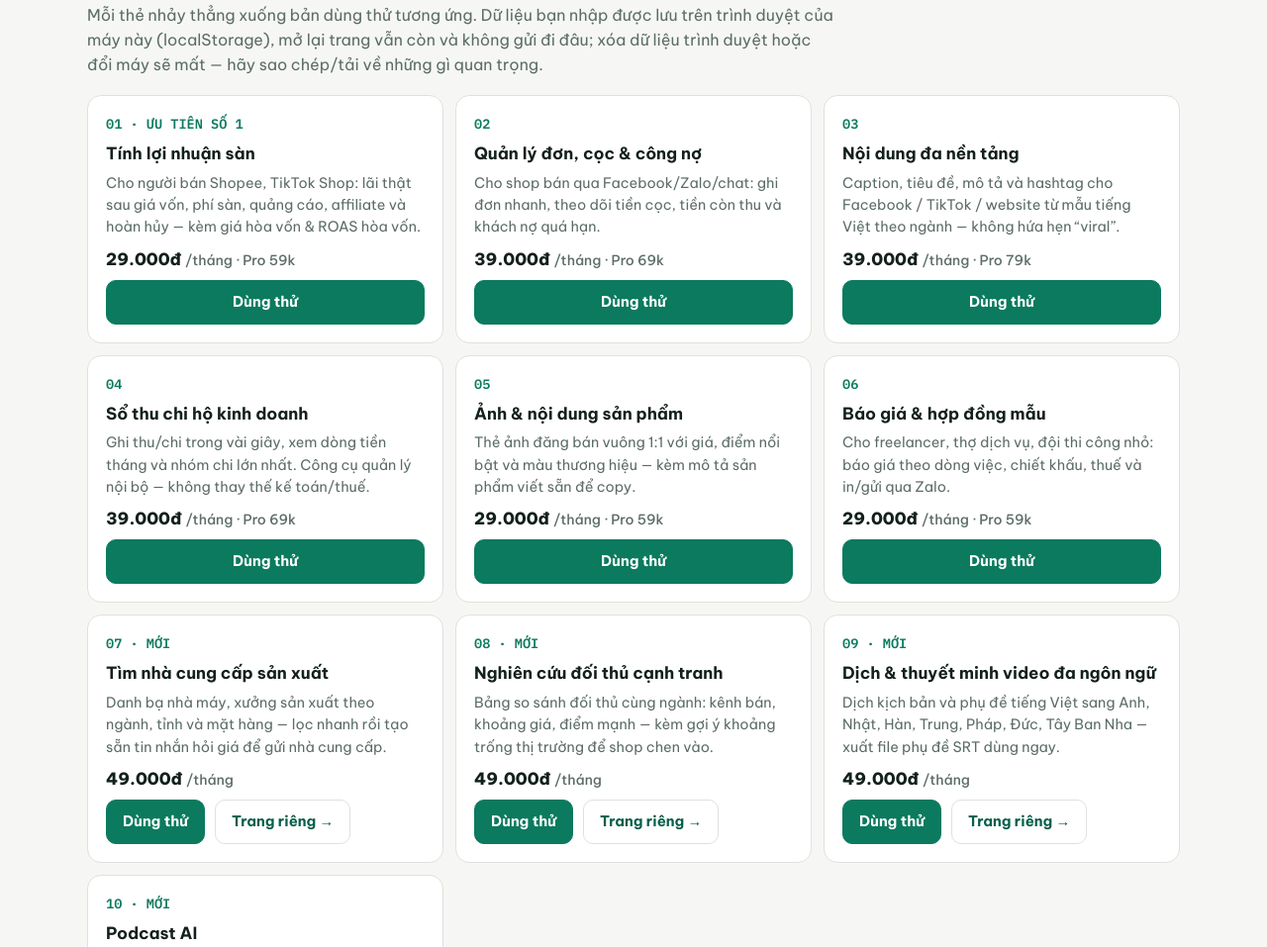
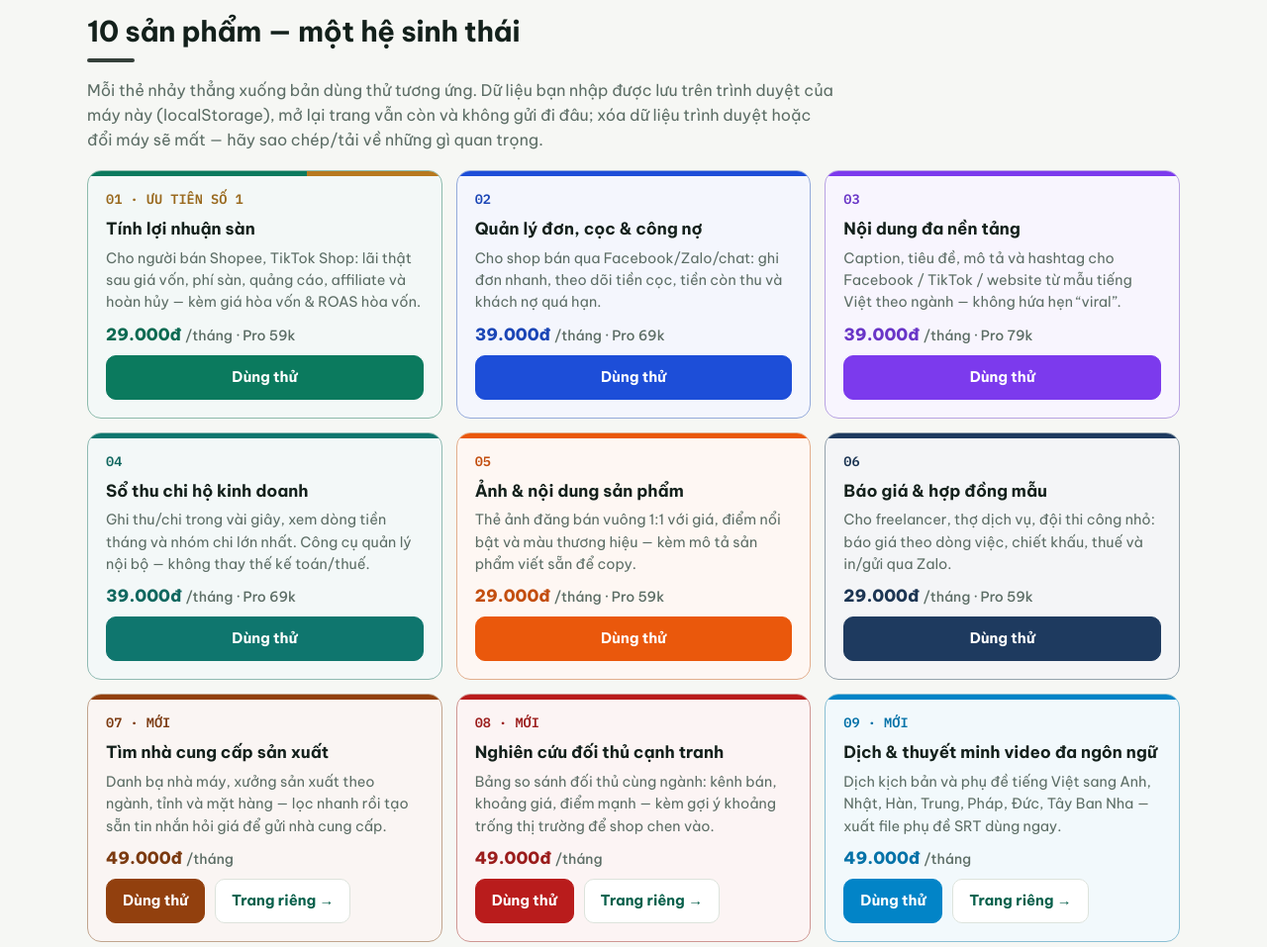
Before and after one commit to binh1994/congcushop, a plain HTML site: page index.html in a window 1280 px wide. Shown: the part 1414-2371 px from the top of the page at 99% size. Drawn offline with nearby package versions, Linux system fonts and the light colour scheme.

Commit message:
Cap nhat dien mao moi trang hub (index.html)

```diff
--- a/index.html
+++ b/index.html
@@ -34,9 +34,9 @@ label{font-size:.82rem;font-weight:600;display:block;margin-bottom:5px}
 @media(max-width:640px){.topnav-in{padding:8px 10px;gap:5px}.topnav a{font-size:.8rem;padding:7px 10px;min-height:34px}}
 .topnav a{white-space:nowrap;text-decoration:none;color:var(--ink);font-weight:600;font-size:.86rem;padding:9px 13px;border-radius:999px;border:1px solid var(--line);background:var(--surface);display:inline-flex;align-items:center;min-height:38px}
 .topnav a.cta{background:var(--warm);color:#fff;border-color:var(--warm)}
-/* hero */
-.hero{padding:34px 0 8px}
-.hero h1{font-size:clamp(1.9rem,5.2vw,3.1rem);line-height:1.08;letter-spacing:-.02em;margin:0 0 12px;font-weight:900;max-width:820px}
+/* hero — khung trung tính, rõ nhịp: nền mặt phẳng + chấm trang trí mờ, không lấn màu thẻ */
+.hero{margin:18px 0 4px;background:var(--surface);border:1px solid var(--line);border-radius:20px;padding:30px 26px 24px;background-image:radial-gradient(color-mix(in srgb,var(--ink) 7%,transparent) 1px,transparent 1.4px);background-size:22px 22px;box-shadow:var(--shadow)}
+.hero h1{font-size:clamp(1.9rem,5.2vw,3.1rem);line-height:1.08;letter-spacing:-.02em;margin:12px 0 12px;font-weight:900;max-width:820px}
 .hero h1 em{font-style:normal;color:var(--accent)}
 .hero p.lead{font-size:1.06rem;color:var(--muted);max-width:720px;margin:0 0 20px}
 .statrow{display:grid;grid-template-columns:repeat(4,1fr);gap:10px;margin:18px 0 6px}
@@ -49,20 +49,63 @@ label{font-size:.82rem;font-weight:600;display:block;margin-bottom:5px}
 .btn.primary{background:var(--accent);border-color:var(--accent);color:#fff}
 .btn.warm{background:var(--warm);border-color:var(--warm);color:#fff}
 .btn:active{transform:translateY(1px)}
+.btn:hover{transform:translateY(-1px);box-shadow:0 4px 14px rgba(19,32,27,.12)}
 .btnrow{display:flex;flex-wrap:wrap;gap:10px;margin-top:14px}
-/* sections */
-section{padding:30px 0 6px}
+/* sections — nhịp rõ hơn: khoảng cách lớn hơn, tiêu đề mục có vạch ngắn trung tính */
+section{padding:38px 0 10px}
+.wrap>section>h2{padding-bottom:10px}
+.wrap>section>h2::after{content:"";display:block;width:48px;height:4px;border-radius:99px;background:var(--ink);opacity:.85;margin-top:10px}
 h2{font-size:clamp(1.35rem,3vw,1.8rem);letter-spacing:-.01em;margin:0 0 6px;line-height:1.2}
 .sub{color:var(--muted);max-width:760px;margin:0 0 18px}
-.grid6{display:grid;grid-template-columns:repeat(3,1fr);gap:12px}
+.grid6{display:grid;grid-template-columns:repeat(3,1fr);gap:14px}
 @media(max-width:900px){.grid6{grid-template-columns:1fr 1fr}}
 @media(max-width:560px){.grid6{grid-template-columns:1fr}}
-.pcard{background:var(--surface);border:1px solid var(--line);border-radius:var(--radius);padding:18px;display:flex;flex-direction:column;gap:8px}
+.pcard{background:var(--surface);border:1px solid var(--line);border-radius:var(--radius);padding:18px;display:flex;flex-direction:column;gap:8px;position:relative;overflow:hidden}
 .pcard .num{font-family:"IBM Plex Mono",monospace;font-weight:600;color:var(--accent);font-size:.85rem}
 .pcard h3{margin:0;font-size:1.05rem;line-height:1.3}
 .pcard p{margin:0;color:var(--muted);font-size:.9rem;flex:1}
+.pcard .btn,.pcard .btnrow{margin-top:auto}
 .price{font-weight:800;font-size:1.05rem}
 .price small{font-weight:500;color:var(--muted)}
+/* === Bản sắc riêng từng sản phẩm: chỉ 10 thẻ sản phẩm (class p1..p10) mang màu,
+   thẻ tiếp thị (không có class pN) giữ trung tính. Vạch màu trên cùng + nền pha
+   loãng + nút bấm theo màu chủ đạo của từng trang sản phẩm. === */
+.pcard.p1{--pc:#0b7a5e;--pc2:#b7791f}
+.pcard.p2{--pc:#1d4ed8}
+.pcard.p3{--pc:#7c3aed}
+.pcard.p4{--pc:#0f766e}
+.pcard.p5{--pc:#ea580c}
+.pcard.p6{--pc:#1e3a5f}
+.pcard.p7{--pc:#92400e}
+.pcard.p8{--pc:#b91c1c}
+.pcard.p9{--pc:#0284c7}
+.pcard.p10{--pc:#a21caf}
+.pcard[class*=" p"]{border-color:color-mix(in srgb,var(--pc) 38%,var(--line));background:color-mix(in srgb,var(--pc) 5%,var(--surface))}
+.pcard[class*=" p"]::before{content:"";position:absolute;top:0;left:0;right:0;height:5px;background:var(--pc)}
+.pcard.p1::before{background:linear-gradient(90deg,#0b7a5e 0 62%,#b7791f 62% 100%)}
+.pcard[class*=" p"] .num{color:color-mix(in srgb,var(--pc) 82%,var(--ink))}
+.pcard.p1 .num{color:color-mix(in srgb,#b7791f 82%,var(--ink))}
+.pcard[class*=" p"] .price{color:color-mix(in srgb,var(--pc) 82%,var(--ink))}
+.pcard[class*=" p"] .btn.primary{background:var(--pc);border-color:var(--pc);color:#fff}
+.pcard[class*=" p"] .btn.primary:hover{filter:brightness(.93)}
+.pcard[class*=" p"]:hover{transform:translateY(-2px);box-shadow:0 2px 4px rgba(19,32,27,.08),0 12px 28px color-mix(in srgb,var(--pc) 22%,transparent);border-color:var(--pc)}
+/* === Bản sắc ở 10 khối demo: vạch màu trên + huy hiệu + nút chính theo màu sản phẩm === */
+#tool1{--pc:#0b7a5e;--pc2:#b7791f}
+#tool2{--pc:#1d4ed8}
+#tool3{--pc:#7c3aed}
+#tool4{--pc:#0f766e}
+#tool5{--pc:#ea580c}
+#tool6{--pc:#1e3a5f}
+#tool7{--pc:#92400e}
+#tool8{--pc:#b91c1c}
+#tool9{--pc:#0284c7}
+#tool10{--pc:#a21caf}
+.tool[id^="tool"]{border-top:4px solid var(--pc)}
+.tool[id^="tool"] .tool-head .badge:not(.warm){background:color-mix(in srgb,var(--pc) 12%,var(--surface));color:color-mix(in srgb,var(--pc) 78%,var(--ink))}
+.tool[id^="tool"] .tool-head .badge.warm{background:color-mix(in srgb,var(--pc) 12%,var(--surface));color:color-mix(in srgb,var(--pc) 82%,var(--ink))}
+.tool[id^="tool"] .btn.primary{background:var(--pc);border-color:var(--pc);color:#fff}
+.tool[id^="tool"] .btn.primary:hover{filter:brightness(.93)}
+#tool1 .tool-head .badge.warm{background:linear-gradient(90deg,color-mix(in srgb,#0b7a5e 14%,var(--surface)),color-mix(in srgb,#b7791f 16%,var(--surface)));color:color-mix(in srgb,#b7791f 82%,var(--ink))}
 .tool{background:var(--surface);border:1px solid var(--line);border-radius:18px;padding:20px;box-shadow:var(--shadow);margin-bottom:22px;scroll-margin-top:76px}
 .tool-head{display:flex;flex-wrap:wrap;gap:10px;align-items:flex-start;justify-content:space-between;border-bottom:1px solid var(--line);padding-bottom:14px;margin-bottom:16px}
 .tool-head h3{margin:2px 0 4px;font-size:1.25rem}
@@ -603,16 +646,16 @@ footer{padding:34px 0 50px;color:var(--muted);font-size:.85rem}
   <h2>10 sản phẩm — một hệ sinh thái</h2>
   <p class="sub">Mỗi thẻ nhảy thẳng xuống bản dùng thử tương ứng. Dữ liệu bạn nhập được lưu trên trình duyệt của máy này (localStorage), mở lại trang vẫn còn và không gửi đi đâu; xóa dữ liệu trình duyệt hoặc đổi máy sẽ mất — hãy sao chép/tải về những gì quan trọng.</p>
   <div class="grid6">
-    <article class="pcard"><span class="num">01 · ƯU TIÊN SỐ 1</span><h3>Tính lợi nhuận sàn</h3><p>Cho người bán Shopee, TikTok Shop: lãi thật sau giá vốn, phí sàn, quảng cáo, affiliate và hoàn hủy — kèm giá hòa vốn &amp; ROAS hòa vốn.</p><div class="price">29.000đ <small>/tháng · Pro 59k</small></div><a class="btn primary" href="#tool1">Dùng thử</a></article>
-    <article class="pcard"><span class="num">02</span><h3>Quản lý đơn, cọc &amp; công nợ</h3><p>Cho shop bán qua Facebook/Zalo/chat: ghi đơn nhanh, theo dõi tiền cọc, tiền còn thu và khách nợ quá hạn.</p><div class="price">39.000đ <small>/tháng · Pro 69k</small></div><a class="btn primary" href="#tool2">Dùng thử</a></article>
-    <article class="pcard"><span class="num">03</span><h3>Nội dung đa nền tảng</h3><p>Caption, tiêu đề, mô tả và hashtag cho Facebook / TikTok / website từ mẫu tiếng Việt theo ngành — không hứa hẹn “viral”.</p><div class="price">39.000đ <small>/tháng · Pro 79k</small></div><a class="btn primary" href="#tool3">Dùng thử</a></article>
-    <article class="pcard"><span class="num">04</span><h3>Sổ thu chi hộ kinh doanh</h3><p>Ghi thu/chi trong vài giây, xem dòng tiền tháng và nhóm chi lớn nhất. Công cụ quản lý nội bộ — không thay thế kế toán/thuế.</p><div class="price">39.000đ <small>/tháng · Pro 69k</small></div><a class="btn primary" href="#tool4">Dùng thử</a></article>
-    <article class="pcard"><span class="num">05</span><h3>Ảnh &amp; nội dung sản phẩm</h3><p>Thẻ ảnh đăng bán vuông 1:1 với giá, điểm nổi bật và màu thương hiệu — kèm mô tả sản phẩm viết sẵn để copy.</p><div class="price">29.000đ <small>/tháng · Pro 59k</small></div><a class="btn primary" href="#tool5">Dùng thử</a></article>
-    <article class="pcard"><span class="num">06</span><h3>Báo giá &amp; hợp đồng mẫu</h3><p>Cho freelancer, thợ dịch vụ, đội thi công nhỏ: báo giá theo dòng việc, chiết khấu, thuế và in/gửi qua Zalo.</p><div class="price">29.000đ <small>/tháng · Pro 59k</small></div><a class="btn primary" href="#tool6">Dùng thử</a></article>
-    <article class="pcard"><span class="num">07 · MỚI</span><h3>Tìm nhà cung cấp sản xuất</h3><p>Danh bạ nhà máy, xưởng sản xuất theo ngành, tỉnh và mặt hàng — lọc nhanh rồi tạo sẵn tin nhắn hỏi giá để gửi nhà cung cấp.</p><div class="price">49.000đ <small>/tháng</small></div><div class="btnrow" style="margin-top:0"><a class="btn primary" href="#tool7">Dùng thử</a><a class="btn" href="tim-nha-cung-cap-san-xuat/">Trang riêng →</a></div></article>
-    <article class="pcard"><span class="num">08 · MỚI</span><h3>Nghiên cứu đối thủ cạnh tranh</h3><p>Bảng so sánh đối thủ cùng ngành: kênh bán, khoảng giá, điểm mạnh — kèm gợi ý khoảng trống thị trường để shop chen vào.</p><div class="price">49.000đ <small>/tháng</small></div><div class="btnrow" style="margin-top:0"><a class="btn primary" href="#tool8">Dùng thử</a><a class="btn" href="nghien-cuu-doi-thu-canh-tranh/">Trang riêng →</a></div></article>
-    <article class="pcard"><span class="num">09 · MỚI</span><h3>Dịch &amp; thuyết minh video đa ngôn ngữ</h3><p>Dịch kịch bản và phụ đề tiếng Việt sang Anh, Nhật, Hàn, Trung, Pháp, Đức, Tây Ban Nha — xuất file phụ đề SRT dùng ngay.</p><div class="price">49.000đ <small>/tháng</small></div><div class="btnrow" style="margin-top:0"><a class="btn primary" href="#tool9">Dùng thử</a><a class="btn" href="dich-thuyet-minh-video-da-ngon-ngu/">Trang riêng →</a></div></article>
-    <article class="pcard"><span class="num">10 · MỚI</span><h3>Podcast AI</h3><p>Biến bài viết thành kịch bản hội thoại 2 giọng dẫn — khách mời, nghe đọc thử ngay bằng giọng của trình duyệt.</p><div class="price">39.000đ <small>/tháng</small></div><div class="btnrow" style="margin-top:0"><a class="btn primary" href="#tool10">Dùng thử</a><a class="btn" href="podcast-ai/">Trang riêng →</a></div></article>
+    <article class="pcard p1"><span class="num">01 · ƯU TIÊN SỐ 1</span><h3>Tính lợi nhuận sàn</h3><p>Cho người bán Shopee, TikTok Shop: lãi thật sau giá vốn, phí sàn, quảng cáo, affiliate và hoàn hủy — kèm giá hòa vốn &amp; ROAS hòa vốn.</p><div class="price">29.000đ <small>/tháng · Pro 59k</small></div><a class="btn primary" href="#tool1">Dùng thử</a></article>
+    <article class="pcard p2"><span class="num">02</span><h3>Quản lý đơn, cọc &amp; công nợ</h3><p>Cho shop bán qua Facebook/Zalo/chat: ghi đơn nhanh, theo dõi tiền cọc, tiền còn thu và khách nợ quá hạn.</p><div class="price">39.000đ <small>/tháng · Pro 69k</small></div><a class="btn primary" href="#tool2">Dùng thử</a></article>
+    <article class="pcard p3"><span class="num">03</span><h3>Nội dung đa nền tảng</h3><p>Caption, tiêu đề, mô tả và hashtag cho Facebook / TikTok / website từ mẫu tiếng Việt theo ngành — không hứa hẹn “viral”.</p><div class="price">39.000đ <small>/tháng · Pro 79k</small></div><a class="btn primary" href="#tool3">Dùng thử</a></article>
+    <article class="pcard p4"><span class="num">04</span><h3>Sổ thu chi hộ kinh doanh</h3><p>Ghi thu/chi trong vài giây, xem dòng tiền tháng và nhóm chi lớn nhất. Công cụ quản lý nội bộ — không thay thế kế toán/thuế.</p><div class="price">39.000đ <small>/tháng · Pro 69k</small></div><a class="btn primary" href="#tool4">Dùng thử</a></article>
+    <article class="pcard p5"><span class="num">05</span><h3>Ảnh &amp; nội dung sản phẩm</h3><p>Thẻ ảnh đăng bán vuông 1:1 với giá, điểm nổi bật và màu thương hiệu — kèm mô tả sản phẩm viết sẵn để copy.</p><div class="price">29.000đ <small>/tháng · Pro 59k</small></div><a class="btn primary" href="#tool5">Dùng thử</a></article>
+    <article class="pcard p6"><span class="num">06</span><h3>Báo giá &amp; hợp đồng mẫu</h3><p>Cho freelancer, thợ dịch vụ, đội thi công nhỏ: báo giá theo dòng việc, chiết khấu, thuế và in/gửi qua Zalo.</p><div class="price">29.000đ <small>/tháng · Pro 59k</small></div><a class="btn primary" href="#tool6">Dùng thử</a></article>
+    <article class="pcard p7"><span class="num">07 · MỚI</span><h3>Tìm nhà cung cấp sản xuất</h3><p>Danh bạ nhà máy, xưởng sản xuất theo ngành, tỉnh và mặt hàng — lọc nhanh rồi tạo sẵn tin nhắn hỏi giá để gửi nhà cung cấp.</p><div class="price">49.000đ <small>/tháng</small></div><div class="btnrow"><a class="btn primary" href="#tool7">Dùng thử</a><a class="btn" href="tim-nha-cung-cap-san-xuat/">Trang riêng →</a></div></article>
+    <article class="pcard p8"><span class="num">08 · MỚI</span><h3>Nghiên cứu đối thủ cạnh tranh</h3><p>Bảng so sánh đối thủ cùng ngành: kênh bán, khoảng giá, điểm mạnh — kèm gợi ý khoảng trống thị trường để shop chen vào.</p><div class="price">49.000đ <small>/tháng</small></div><div class="btnrow"><a class="btn primary" href="#tool8">Dùng thử</a><a class="btn" href="nghien-cuu-doi-thu-canh-tranh/">Trang riêng →</a></div></article>
+    <article class="pcard p9"><span class="num">09 · MỚI</span><h3>Dịch &amp; thuyết minh video đa ngôn ngữ</h3><p>Dịch kịch bản và phụ đề tiếng Việt sang Anh, Nhật, Hàn, Trung, Pháp, Đức, Tây Ban Nha — xuất file phụ đề SRT dùng ngay.</p><div class="price">49.000đ <small>/tháng</small></div><div class="btnrow"><a class="btn primary" href="#tool9">Dùng thử</a><a class="btn" href="dich-thuyet-minh-video-da-ngon-ngu/">Trang riêng →</a></div></article>
+    <article class="pcard p10"><span class="num">10 · MỚI</span><h3>Podcast AI</h3><p>Biến bài viết thành kịch bản hội thoại 2 giọng dẫn — khách mời, nghe đọc thử ngay bằng giọng của trình duyệt.</p><div class="price">39.000đ <small>/tháng</small></div><div class="btnrow"><a class="btn primary" href="#tool10">Dùng thử</a><a class="btn" href="podcast-ai/">Trang riêng →</a></div></article>
   </div>
 </section>
 
```
